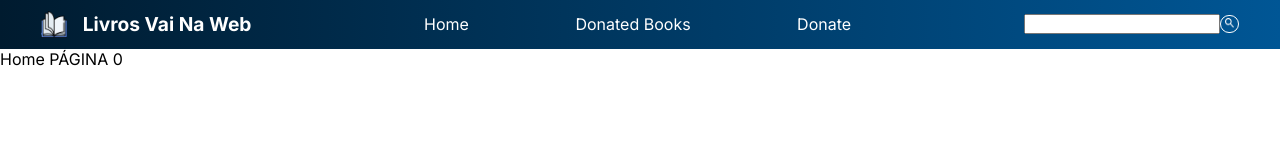
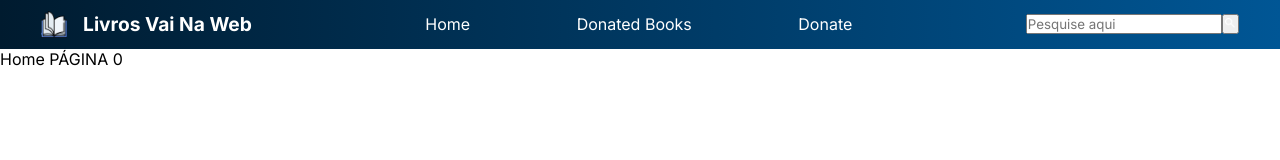
Before and after one commit to lolimamota/livros, a React (Vite) app: page / in a window 1280 px wide. Shown: the top 160 px of the page. Built offline with nearby package versions, Linux system fonts and the light colour scheme.

Commit message:
ADD: propriedades no botão e input para configurar a barra de busca

```diff
--- a/src/App.jsx
+++ b/src/App.jsx
@@ -43,8 +43,9 @@ function App() {
           </ul>
         </nav>
         <form className={S.divInput}>
-          <input type="search" name="search" id="search" />
-          <button>
+          <input type="text" className="search-input" placeholder="Pesquise aqui" aria-label="search"
+            autocomplete="off" />
+          <button  className="search-submt" aria-label="submit search">
             <img src={Lupa} alt="Imagem de uma lupa, indicando o campo de busca do site" className={S.wLupa} />
           </button>
         </form>
--- a/src/scss/styleComponents/routes/style-routes.module.scss
+++ b/src/scss/styleComponents/routes/style-routes.module.scss
@@ -32,12 +32,17 @@
 
     }
     .divInput{
-        button{
+        .search-submt{
             width: 1.5vw;
             border-radius: 100px 100px 100px 100px;
             background-color: transparent;
             border: solid #FFF .1rem;
             cursor: pointer;
+        }
+        .search-input{
+            border-radius: 100px 100px 100px 100px;
+            background-color: transparent;
+            border: solid #FFF .1rem;
         }
     }
 }
```
